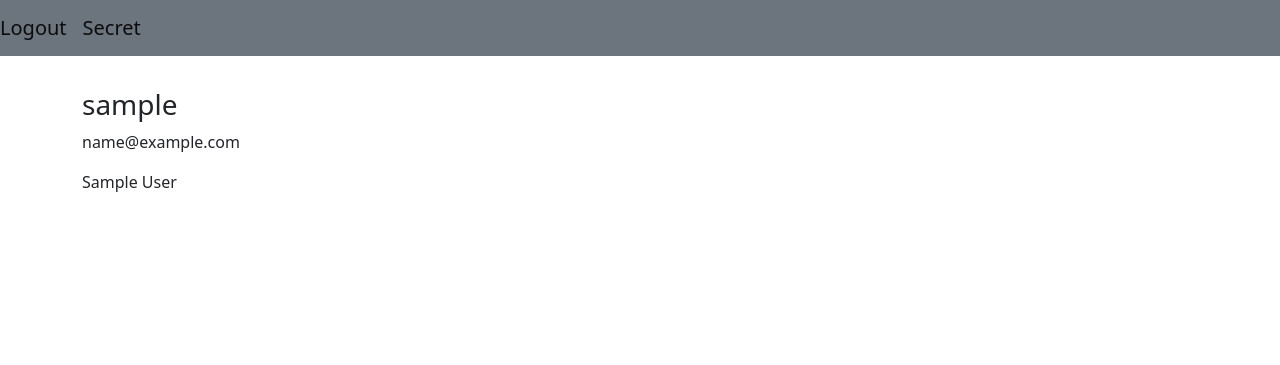
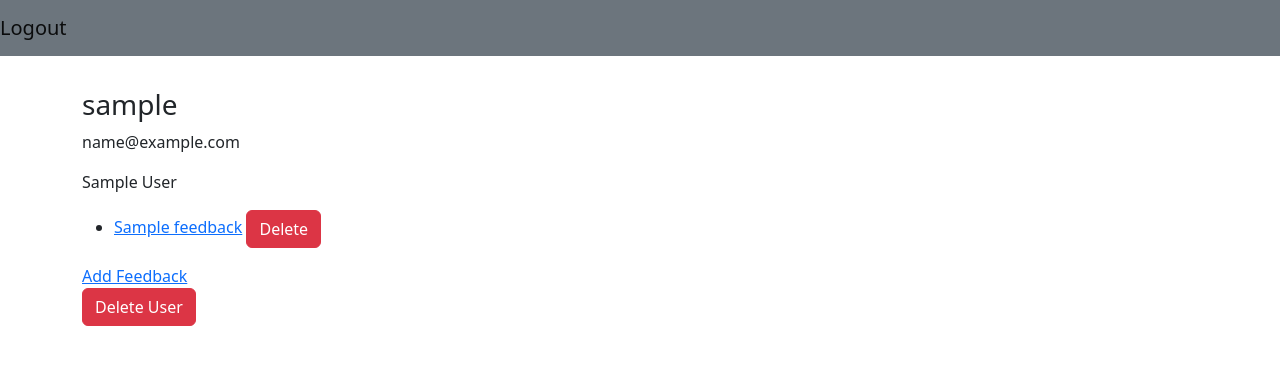
Before and after one commit to JianWXu/flask-feedback, a Flask app: a page that uses templates/base.html in a window 1280 px wide. Shown: the top 365 px of the page. Run offline with Flask 3, Linux system fonts and the light colour scheme; the visitor is signed in with stand-in values (Sample User, id 1); tables that the repository leaves empty hold one stand-in row (values such as "Sample post"); some libraries are stand-ins or nearby versions.

Commit message:
project done
heck yeahhh!!!!!

```diff
--- a/app.py
+++ b/app.py
@@ -1,12 +1,12 @@
 from flask import Flask, request, render_template, redirect, flash, session, jsonify
 from flask_debugtoolbar import DebugToolbarExtension
-from models import db, connect_db, User
+from models import db, connect_db, User, Feedback
 from flask_sqlalchemy import SQLAlchemy
 from sqlalchemy import text
 from dotenv import load_dotenv
 import os
 import psycopg2
-from forms import AddUserForm, LoginForm
+from forms import AddUserForm, LoginForm, FeedbackForm
 
 
 load_dotenv(override=True)
@@ -55,7 +55,7 @@ def submit_reg_form():
                                  email, first_name, last_name)
         db.session.add(new_user)
         db.session.commit()
-        return redirect('/secret')
+        return redirect(f'/users/{username}')
     else:
         return render_template('register-form.html', form=form)
 
@@ -85,15 +85,11 @@ def submit_login_form():
 
 @app.route('/users/<username>')
 def secret_page(username):
-    user = User.query.get(username)
-    if "user_id" not in session:
-        if session["user_id"] != username:
-            flash("You must be logged in to view this person!")
-            return redirect("/login")
-        else:
-            flash("You must be logged in!")
-            return redirect("/login")
+    if "user_id" not in session or username != session['user_id']:
+        flash("You must be logged in to view this person!")
+        return redirect("/login")
     else:
+        user = User.query.get(username)
         return render_template('user-info.html', user=user)
 
 
@@ -101,3 +97,77 @@ def secret_page(username):
 def logout():
     session.pop('user_id')
     return redirect('/')
+
+
+@app.route('/users/<username>/delete', methods=["POST"])
+def delete_user(username):
+    if "user_id" not in session or username != session['user_id']:
+        flash("You must be logged in to view this person!")
+        return redirect("/login")
+    user = User.query.get_or_404(username)
+    # feedbacks = Feedback.query.filter_by(username=username).all()
+    db.session.delete(user)
+    db.session.commit()
+    session.pop('user_id')
+    return redirect("/")
+
+
+@app.route('/users/<username>/feedback/add')
+def feedback_form(username):
+    user = User.query.get_or_404(username)
+    form = FeedbackForm()
+    if "user_id" not in session or username != session['user_id']:
+        flash("You must be logged in to view this person!")
+        return redirect("/login")
+    return render_template("feedback-form.html", form=form)
+
+
+@app.route('/users/<username>/feedback/add', methods=["POST"])
+def send_feedback(username):
+    if "user_id" not in session or username != session['user_id']:
+        flash("You must be logged in to view this person!")
+        return redirect("/login")
+
+    form = FeedbackForm()
+    if form.validate_on_submit():
+        new_feedback = Feedback(title=form.title.data,
+                                content=form.content.data,
+                                username=username)
+        db.session.add(new_feedback)
+        db.session.commit()
+        return redirect(f"/users/{username}")
+
+
+@app.route('/feedback/<feedbacks_id>/update')
+def edit_feedback(feedbacks_id):
+    feedback = Feedback.query.get(feedbacks_id)
+    form = FeedbackForm(obj=feedback)
+    if "user_id" not in session or feedback.username != session['user_id']:
+        flash("You must be logged in to view this person!")
+        return redirect("/login")
+    return render_template("feedback-form.html", form=form)
+
+
+@app.route('/feedback/<feedbacks_id>/update', methods=['POST'])
+def submit_edit(feedbacks_id):
+    feedback = Feedback.query.get(feedbacks_id)
+    form = FeedbackForm()
+    if "user_id" not in session or feedback.username != session['user_id']:
+        flash("You must be logged in to view this person!")
+        return redirect("/login")
+    feedback.title = form.title.data
+    feedback.content = form.content.data
+    db.session.add(feedback)
+    db.session.commit()
+    return redirect(f'/users/{feedback.username}')
+
+
+@app.route('/feedback/<feedbacks_id>/delete', methods=['POST'])
+def delete_feedback(feedbacks_id):
+    feedback = Feedback.query.get(feedbacks_id)
+    if "user_id" not in session or feedback.username != session['user_id']:
+        flash("You must be logged in to view this person!")
+        return redirect("/login")
+    db.session.delete(feedback)
+    db.session.commit()
+    return redirect(f'/users/{feedback.username}')
--- a/models.py
+++ b/models.py
@@ -21,6 +21,9 @@ class User(db.Model):
     email = db.Column(db.Text, unique=True)
     first_name = db.Column(db.String(30), nullable=False)
     last_name = db.Column(db.String(30), nullable=False)
+
+    feedbacks = db.relationship(
+        'Feedback', backref='users', cascade="all, delete")
 
     @classmethod
     def register(cls, username, pwd, email, first_name, last_name):
@@ -47,5 +50,3 @@ class Feedback(db.Model):
     title = db.Column(db.String(100), nullable=False)
     content = db.Column(db.Text, nullable=False)
     username = db.Column(db.ForeignKey('users.username'))
-
-    users = db.relationship('User', backref='feedbacks')
--- a/templates/base.html
+++ b/templates/base.html
@@ -11,7 +11,6 @@
     <nav class="navbar navbar-expand-lg navbar-light bg-secondary">
     {% if 'user_id' in session %}
         <a class="navbar-brand" href="/logout">Logout</a>
-        <a class="navbar-brand" href="/secret">Secret</a>
     {% endif %}
     {% if 'user_id' not in session %}
         <a class="navbar-brand" href="/login">Login</a>
--- a/templates/user-info.html
+++ b/templates/user-info.html
@@ -6,5 +6,20 @@
 <h3>{{user.username}}</h3>
 <p>{{user.email}}</p>
 <p>{{user.first_name}} {{user.last_name}}</p>
+<form action="/feedback/{{user.feedbacks_id}}/delete" method="POST">
+<ul>
+{% for feedback in user.feedbacks %}
 
+<li><a href="/feedback/{{feedback.id}}/update">{{feedback.title}}</a>
+<button type="submit" class="btn btn-danger" formaction="/feedback/{{feedback.id}}/delete" formmethod="POST">Delete</button></li>
+{% endfor %}
+</ul>
+</form>
+
+<a href="/users/{{user.username}}/feedback/add">Add Feedback</a>
+<form action="/users/{{user.username}}/delete" method="POST">
+    <button type="submit" class="btn btn-danger">Delete User</button>
+
+
+</form>
 {% endblock %}
```
Also changed, not shown: forms.py (+13 -7 lines), templates/feedback-form.html (added, +26 -0 lines).
